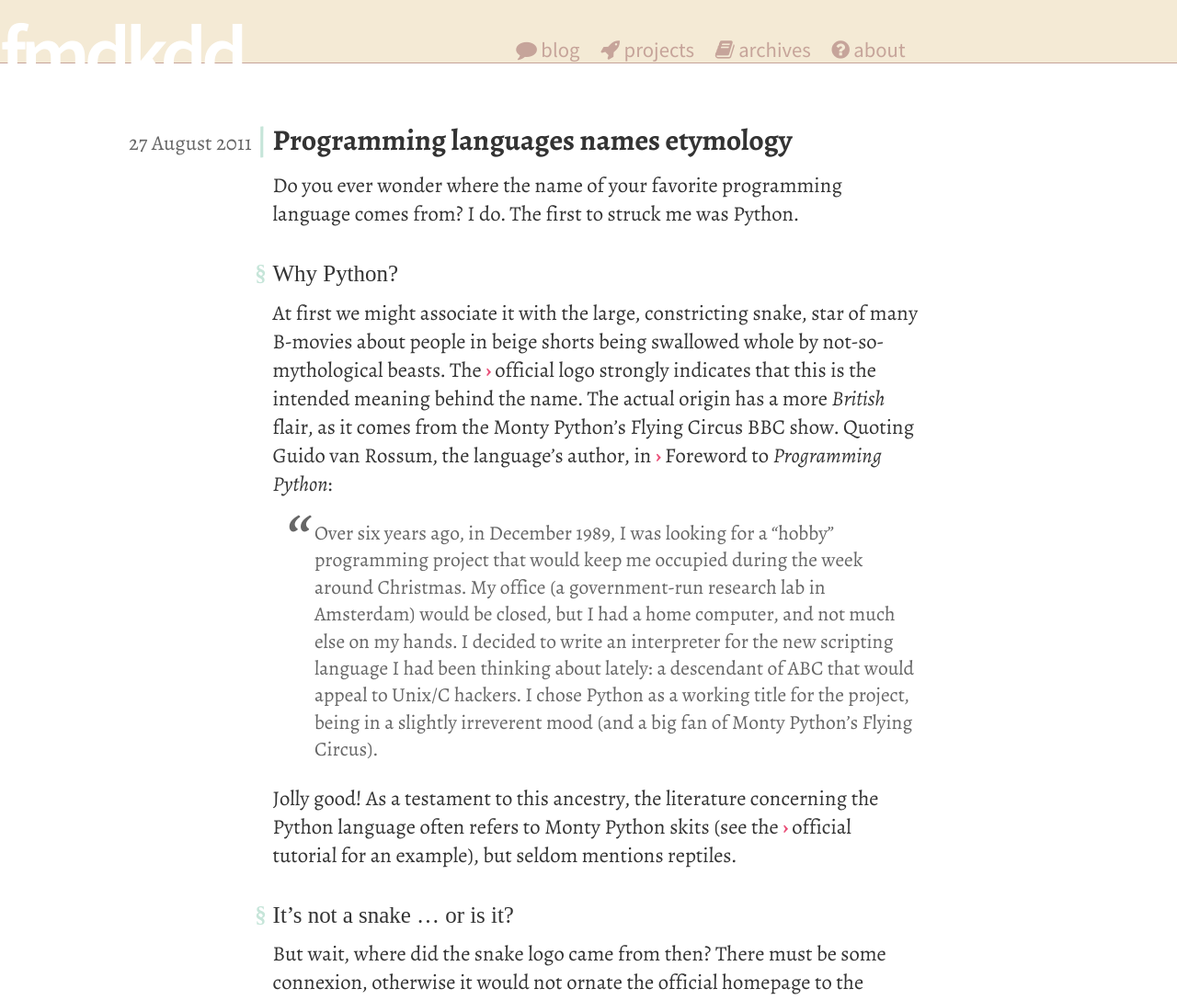
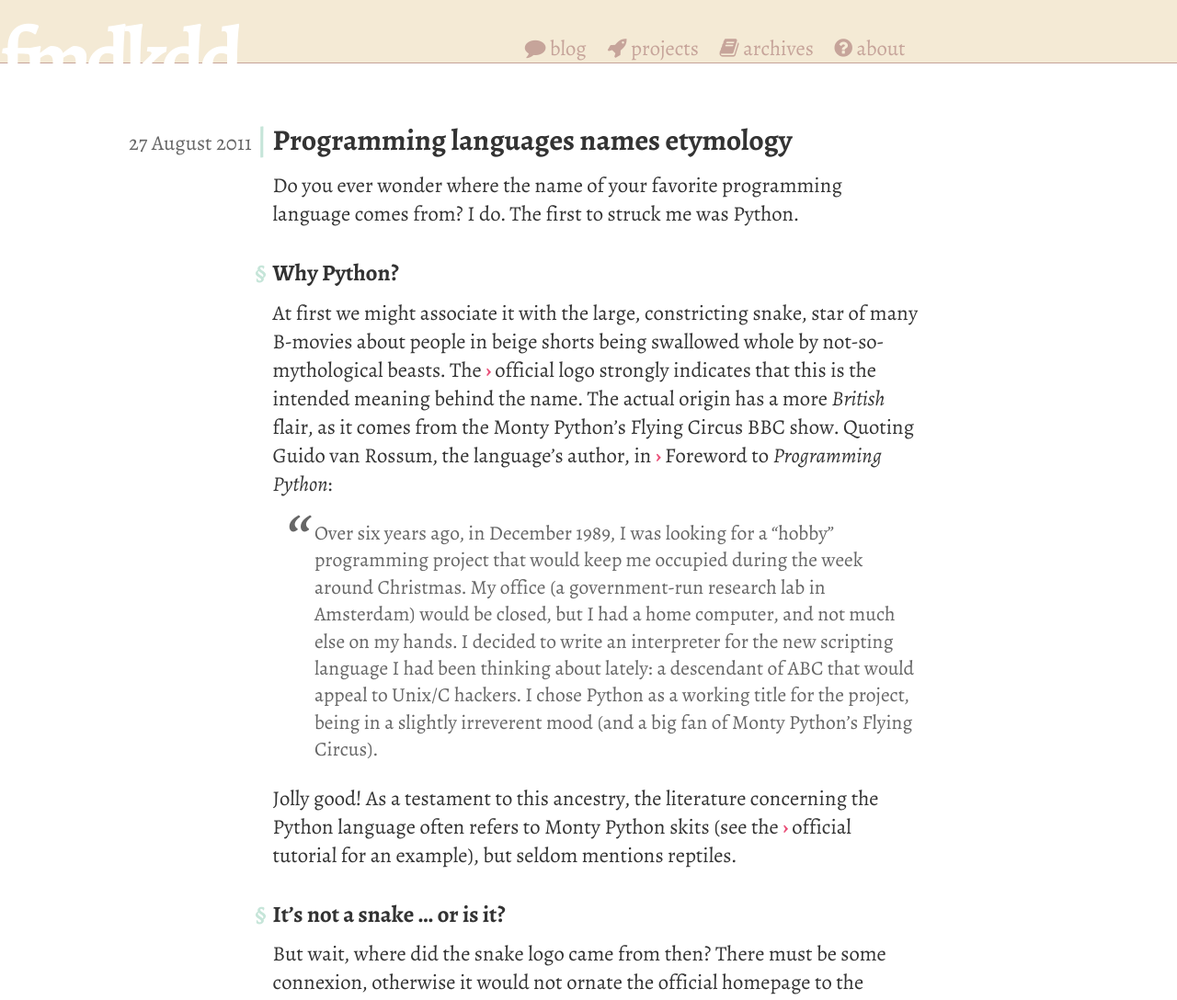
Before and after one commit to fmdkdd/fmdkdd.github.com, a Jekyll site: the page built from _posts/2011-08-27-programming-etymology.md, in a window 1280 px wide. Shown: the top 1088 px of the page at 92% size. Built offline with Jekyll 4.4.1, drawn with Linux system fonts in a browser that asks for light colours; some web fonts are replaced.

Commit message:
Fix mixed content
I don't actually need so many fonts

```diff
--- a/css/screen.css
+++ b/css/screen.css
@@ -1,6 +1,3 @@
-@import url(http://fonts.googleapis.com/css?family=Alegreya+SC:400);
-@import url(http://fonts.googleapis.com/css?family=Source+Sans+Pro:400,600);
-
 @font-face {
 	font-family: "Alegreya";
 	src: url("/css/fonts/alegreya-regular.woff");
@@ -187,8 +184,6 @@
 	margin-right: calc((100% - 31rem) / 2);
 	padding-right: 0.3rem;
 
-	font-family: "Source Sans Pro";
-
 	color: white;
 }
 
@@ -293,8 +288,6 @@
 	margin-top: 1.5rem;
 	margin-bottom: 0.5rem;
 
-	font-family: "Alegreya SC";
-	font-weight: 400;
 	font-size: 1.1rem;
 }
 
```
